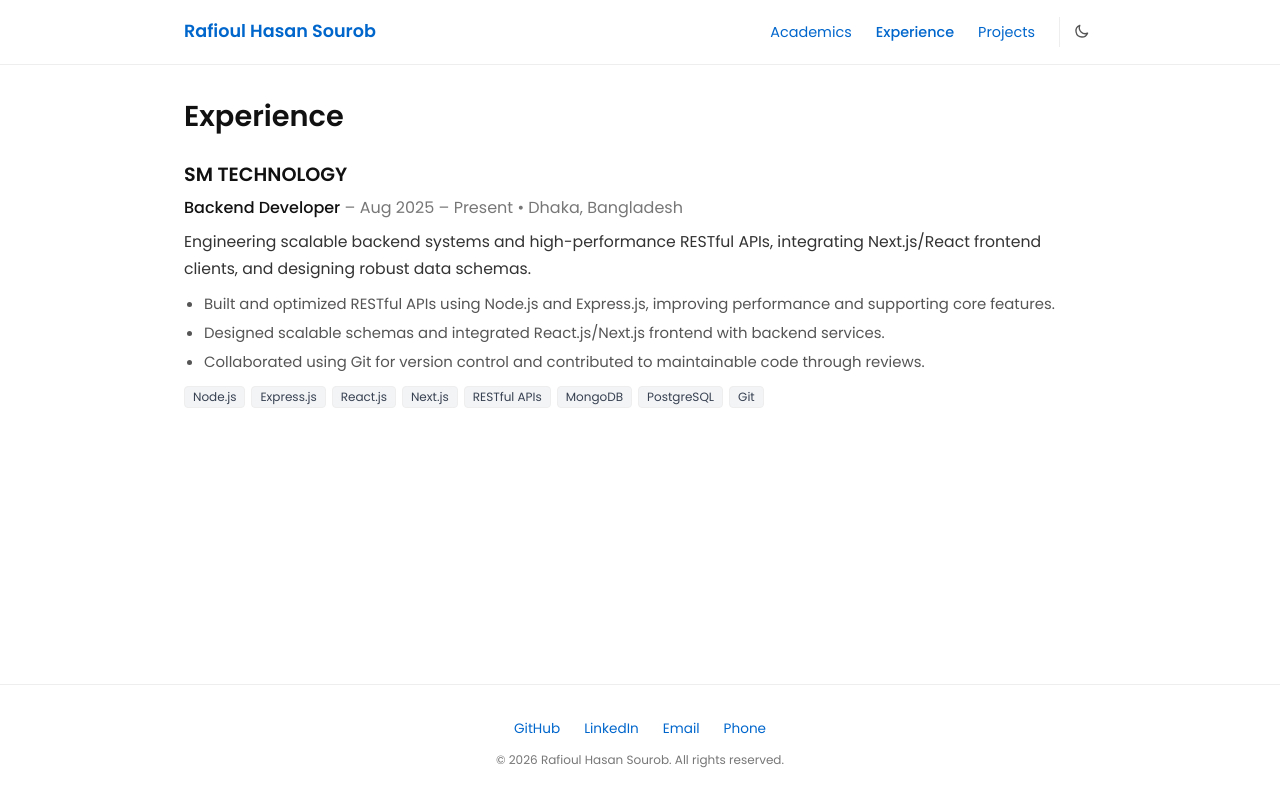
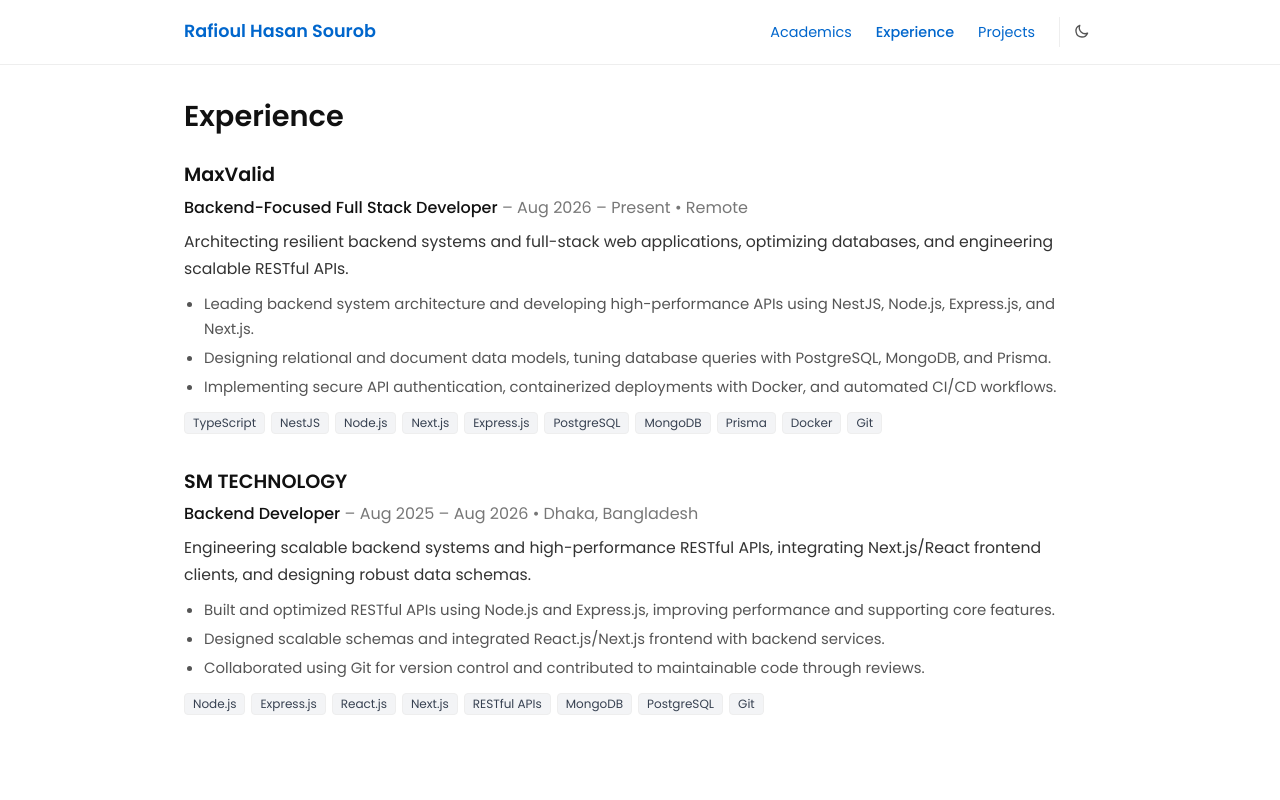
Before and after one commit to rafioul-hasan-58/portfolio-client, a Next.js app: page /experience in a window 1280 px wide. Shown: the top 800 px of the page. Built offline with nearby package versions, Linux system fonts and the light colour scheme.

Commit message:
feat: new experience

```diff
--- a/data/experience.ts
+++ b/data/experience.ts
@@ -1,12 +1,26 @@
 import { ExperienceItem } from "@/types";
 
 export const experienceData: ExperienceItem[] = [
+  {
+    id: "exp-maxvalid",
+    role: "Backend-Focused Full Stack Developer",
+    company: "MaxValid",
+    location: "Remote",
+    period: "Aug 2026 – Present",
+    summary: "Architecting resilient backend systems and full-stack web applications, optimizing databases, and engineering scalable RESTful APIs.",
+    bulletPoints: [
+      "Leading backend system architecture and developing high-performance APIs using NestJS, Node.js, Express.js, and Next.js.",
+      "Designing relational and document data models, tuning database queries with PostgreSQL, MongoDB, and Prisma.",
+      "Implementing secure API authentication, containerized deployments with Docker, and automated CI/CD workflows."
+    ],
+    skills: ["TypeScript", "NestJS", "Node.js", "Next.js", "Express.js", "PostgreSQL", "MongoDB", "Prisma", "Docker", "Git"]
+  },
   {
     id: "exp-sm-technology",
     role: "Backend Developer",
     company: "SM TECHNOLOGY",
     location: "Dhaka, Bangladesh",
-    period: "Aug 2025 – Present",
+    period: "Aug 2025 – Aug 2026",
     summary: "Engineering scalable backend systems and high-performance RESTful APIs, integrating Next.js/React frontend clients, and designing robust data schemas.",
     bulletPoints: [
       "Built and optimized RESTful APIs using Node.js and Express.js, improving performance and supporting core features.",
--- a/data/skills.ts
+++ b/data/skills.ts
@@ -7,7 +7,7 @@
   },
   {
     category: "Backend",
-    skills: ["Node.js", "Express.js", "RESTful APIs", "System Architecture"]
+    skills: ["NestJS", "Node.js", "Express.js", "RESTful APIs", "System Architecture"]
   },
   {
     category: "Frontend",
```
